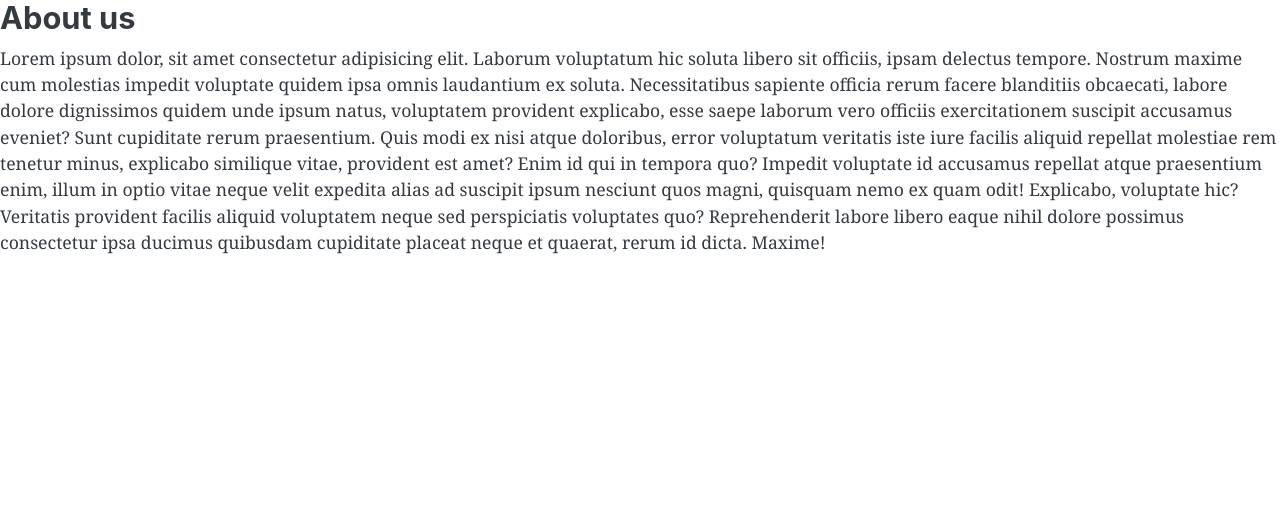
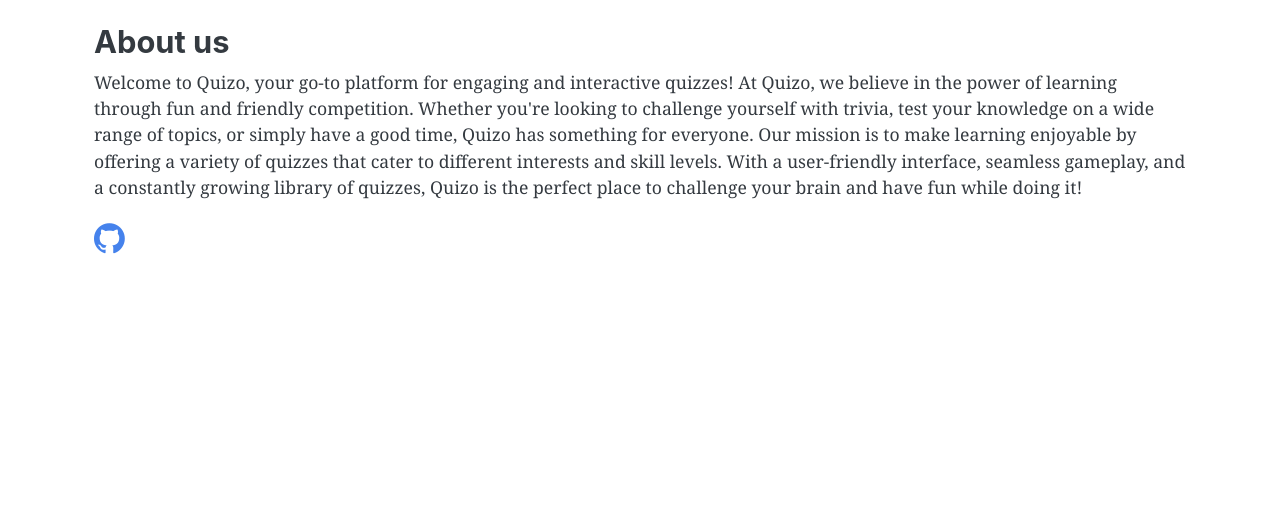
Before and after one commit to Temesgendemeke/quizo, a Django app: page /about in a window 1280 px wide. Shown: the part 72-599 px from the top of the page. Run offline with Django 4.2, Linux system fonts and the light colour scheme; parts of the project's set-up code (start-up, migrations or seed data) failed here and were passed over; some libraries are stand-ins or nearby versions.

Commit message:
add subject and about page

```diff
--- a/quiz/urls.py
+++ b/quiz/urls.py
@@ -11,4 +11,5 @@
     path("accounts/", include("django.contrib.auth.urls")),
     path("user", views.dashboardView, name="dashboard"),
     path("about", views.about, name="aboutus"),
+    path("subject_list", views.subjectMenuView, name="aboutus"),
 ]
--- a/quiz/views.py
+++ b/quiz/views.py
@@ -14,7 +14,6 @@
     subject = Subject.objects.all()
     quiz = Quiz.objects.all().order_by("-number")
     user_results = Result.objects.all().order_by("-score")[:5]
-    loggined_user = request.user.id
 
     unique_user = []
     seen_user = set()
@@ -35,7 +34,7 @@
 
 
 def about(request):
-      return render(request, "quiz/about.html")
+    return render(request, "quiz/about.html")
 
 
 def subjects(request):
@@ -43,6 +42,14 @@
     return render(
         request, "quiz/subject.html", {"subject": quiz, "name": request.GET["q"]}
     )
+
+
+def subjectMenuView(request):
+    subject = Subject.objects.all()
+
+    return render(request, "quiz/subject_page.html", {"subjects": subject})
+
+
 def quizView(request):
     try:
         quiz = Quiz.objects.get(id=request.GET["q"])
@@ -112,9 +119,11 @@
     quiz = Result.objects.filter(user__id=request.user.id).order_by("-score")
     form = UserForm(instance=user)
 
-    if request.method == 'POST':
+    if request.method == "POST":
         form = UserForm(request.POST or None, instance=user)
         if form.is_valid():
             form.save()
 
-    return render(request, "quiz/dashboard.html", {"user": user, "quizs": quiz, "form":form})
+    return render(
+        request, "quiz/dashboard.html", {"user": user, "quizs": quiz, "form": form}
+    )
--- a/templates/quiz/about.html
+++ b/templates/quiz/about.html
@@ -4,14 +4,18 @@
 {% block content %}
 
 {% include "quiz/components/header.html"%}
-<div class="about-wrapper">
-  <h3>About us</h3>
-
-  <p>Lorem ipsum dolor, sit amet consectetur adipisicing elit. Laborum voluptatum hic soluta libero sit officiis, ipsam delectus tempore. Nostrum maxime cum molestias impedit voluptate quidem ipsa omnis laudantium ex soluta.
-  Necessitatibus sapiente officia rerum facere blanditiis obcaecati, labore dolore dignissimos quidem unde ipsum natus, voluptatem provident explicabo, esse saepe laborum vero officiis exercitationem suscipit accusamus eveniet? Sunt cupiditate rerum praesentium.
-  Quis modi ex nisi atque doloribus, error voluptatum veritatis iste iure facilis aliquid repellat molestiae rem tenetur minus, explicabo similique vitae, provident est amet? Enim id qui in tempora quo?
-  Impedit voluptate id accusamus repellat atque praesentium enim, illum in optio vitae neque velit expedita alias ad suscipit ipsum nesciunt quos magni, quisquam nemo ex quam odit! Explicabo, voluptate hic?
-  Veritatis provident facilis aliquid voluptatem neque sed perspiciatis voluptates quo? Reprehenderit labore libero eaque nihil dolore possimus consectetur ipsa ducimus quibusdam cupiditate placeat neque et quaerat, rerum id dicta. Maxime!</p>
+<div class="about-wrapper container-sm p-4">
+  <h3 >About us</h3>
+  <p>
+    Welcome to Quizo, your go-to platform for engaging and interactive quizzes! At Quizo, we believe in the power of learning through fun and friendly competition.
+    Whether you're looking to challenge yourself with trivia, test your knowledge on a wide range of topics, or simply have a good time, Quizo has something for everyone.
+    Our mission is to make learning enjoyable by offering a variety of quizzes that cater to different interests and skill levels. With a user-friendly interface, seamless gameplay,
+    and a constantly growing library of quizzes, Quizo is the perfect place to challenge your brain and have fun while doing it!
+  </p>
+  <div class="d-flex">
+    <a href="https://github.com/Temesgendemeke/quizo"><i class="bi bi-github fs-3"></i></a>
+    <a href="https://x.com/Temesgendora"><i class="bi bi-twitter-x"></i></a>
+  </div>
 </div>
 {% include "quiz/components/footer.html"%}
 {% endblock content%}
--- a/templates/quiz/components/header.html
+++ b/templates/quiz/components/header.html
@@ -27,10 +27,10 @@
 							>
 						</li>
 						<li class="nav-item">
-							<a class="nav-link" href="/">subject</a>
+							<a class="nav-link" href="/subject_list">subject</a>
 						</li>
             <li class="nav-item">
-							<a class="nav-link" href="/">about</a>
+							<a class="nav-link" href="/about">about</a>
 						</li>
 
             <li>
```
Also changed, not shown: templates/quiz/subject_page.html (added, +12 -0 lines).
